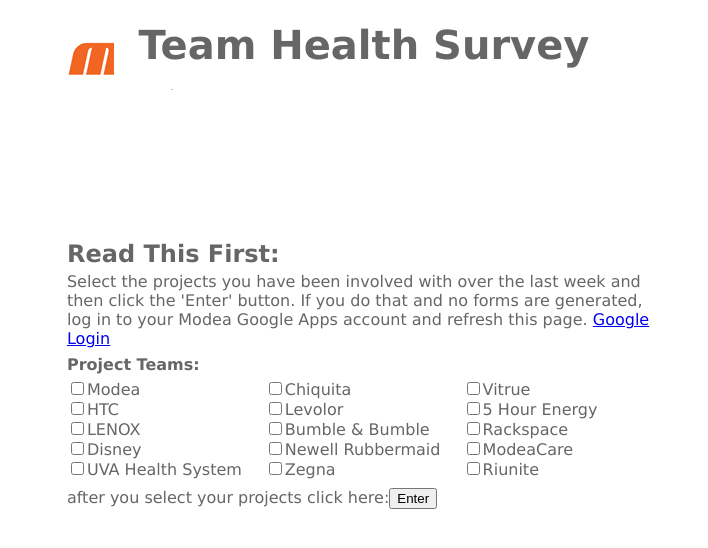
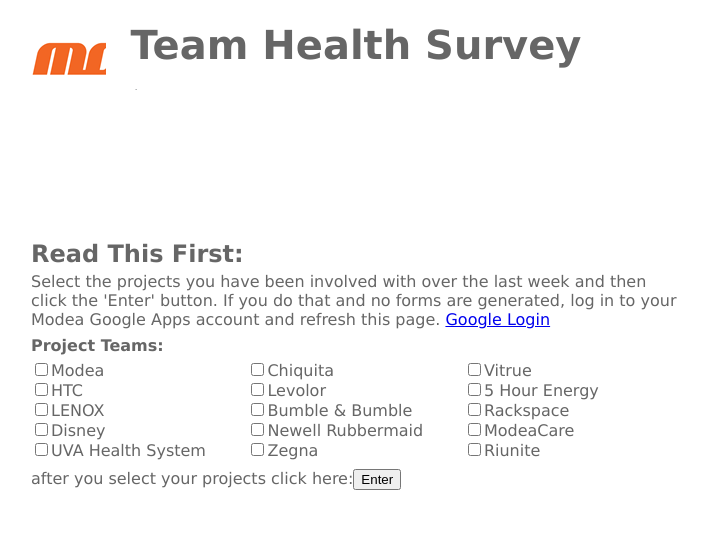
Before and after one commit to asyks/team-score-hub, a PHP site: page /survey2.html in a window 1280 px wide. Shown: the top 548 px of the page, without its empty margins (284-992 px from the left). Run offline with PHP 8.4, Linux system fonts and the light colour scheme; some libraries are stand-ins or nearby versions.

Commit message:
more playing

```diff
--- a/styles/main.css
+++ b/styles/main.css
@@ -59,6 +59,17 @@ h1 {
 	text-align:left;
 	position:relative;
 	left:26.5%
+}
+
+.formbody2 {
+	width:650px;
+	padding:.5em;
+	font-family:verdana, sans-serif;
+	color:#666;
+	text-align:left;
+	position:relative;
+	margin-left: auto;
+	margin-right: auto
 }
 
 .formtext {
--- a/survey2.html
+++ b/survey2.html
@@ -13,7 +13,7 @@
 </head>
 
 <body>
-<div class="formbody">
+<div class="formbody2">
 	<img src="/images/modea_logo.png"/><div id="floater2"><div id="index_title">Team Health Survey</div></div>
 	<div class="formheader">Read This First:</div>
 	<div class="formtext">Select the projects you have been involved with over the last week and then click the 'Enter' button. If you do that and no forms are generated, log in to your Modea Google Apps account and refresh this page. <a href="https://accounts.google.com">Google Login</a></div>
```
Also changed, not shown: 1 other file.
